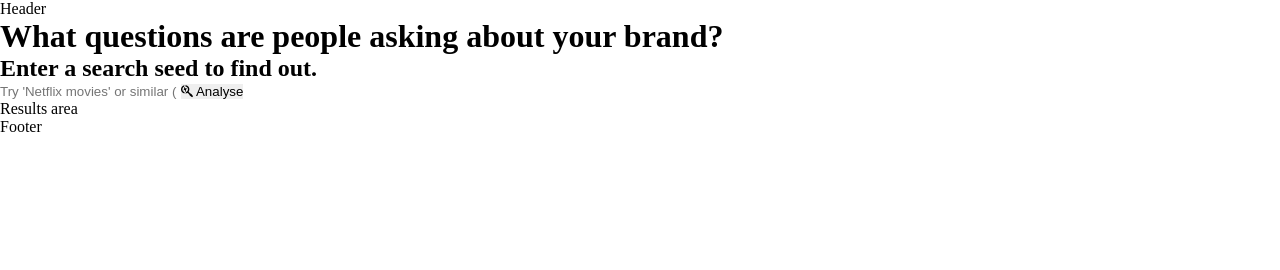
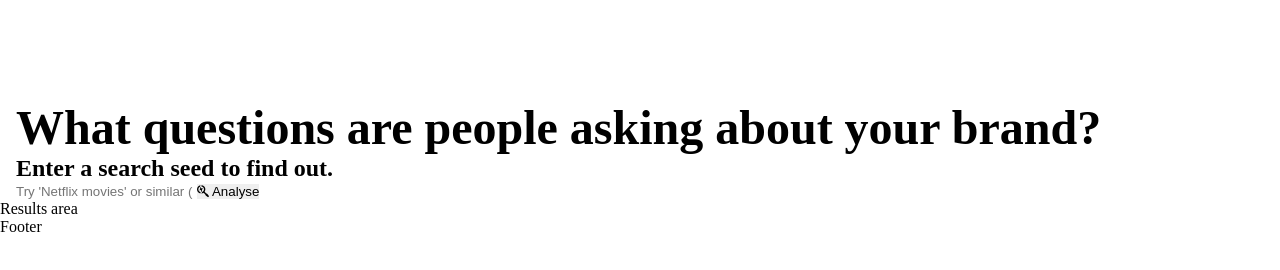
Before and after one commit to cd-slash/brand-sentiment-analyser, a plain HTML site: page index.html in a window 1280 px wide. Drawn offline with Linux system fonts and the light colour scheme.

Commit message:
add basic header styling

```diff
--- a/assets/css/style.css
+++ b/assets/css/style.css
@@ -3,3 +3,15 @@
     padding: 0;
     border: none;
 }
+
+#header-area, #search-seed-area {
+    padding: 0 16px;
+}
+
+#header-area {
+    margin-top: 100px;
+}
+
+#header-area > h1 {
+    font-size: 48px;
+}
--- a/index.html
+++ b/index.html
@@ -14,9 +14,10 @@
     <title>Search Analyser</title>
 </head>
 <body>
-    <section>Header</section>
+    <section id="header-area">
         <h1>What questions are people asking about your brand?</h1>
         <h2>Enter a search seed to find out.</h2>
+    </section>
     <section id="search-seed-area">
         <input id="seed-input" placeholder="Try 'Netflix movies' or similar (max. 2 words)">
         <button>
```
